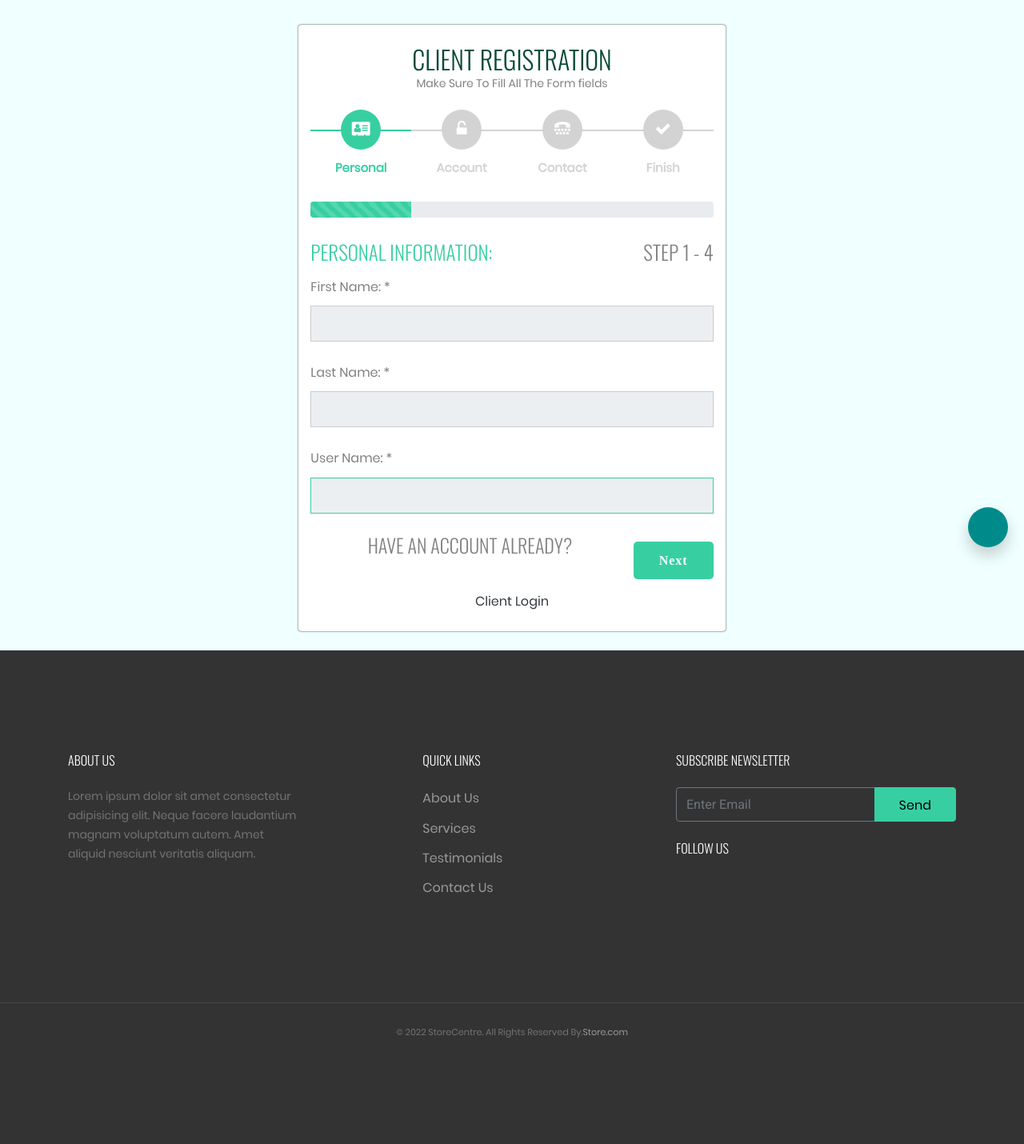
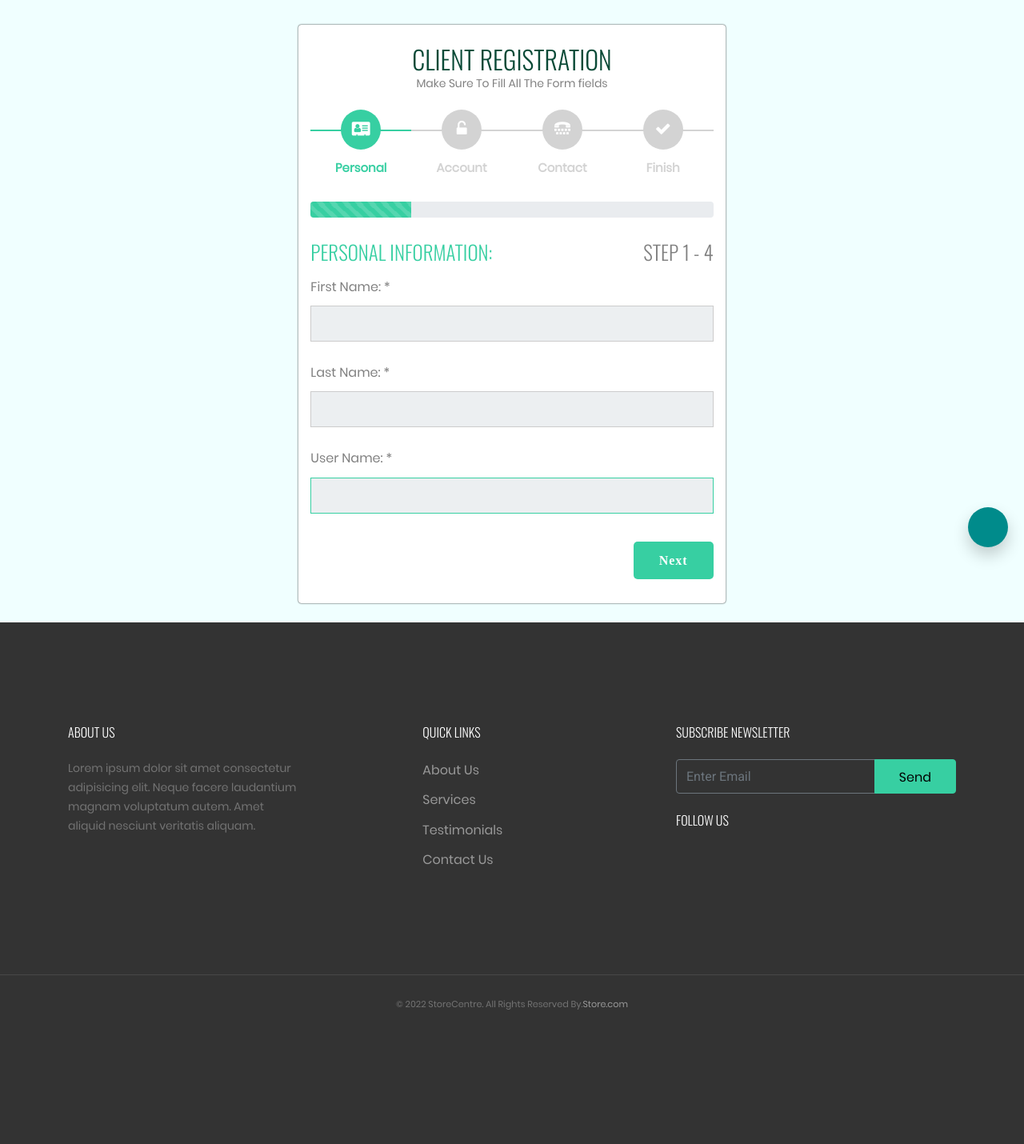
Before and after one commit to ezekielkibiego/Store_Centre, a Django app: page /client_register/ in a window 1280 px wide; the page is wider, and only the part inside the window is pictured. Shown: the part 216-1646 px from the top of that part at 80% size. After the commit the page ends 1478 px from the top of that part, so only its background shows below. Run offline with Django 3.2, Linux system fonts and the light colour scheme; some libraries are stand-ins or nearby versions; some web fonts are replaced.

Commit message:
remigrations

```diff
--- a/templates/client_registration.html
+++ b/templates/client_registration.html
@@ -64,8 +64,8 @@
                 {{form.username}}
               </div>
               <input type="button" style="border-radius: 5px;" name="next" class="next action-button" value="Next" />
-              <h4>Have an account already?</h4>
-              <a style="border-radius: 50px;" class="text-dark dropdown-item" href="{% url 'client_login' %}">Client Login</a>
+              <!-- <h4>Have an account already?</h4>
+              <a style="border-radius: 50px;" class="text-dark dropdown-item" href="{% url 'client_login' %}">Client Login</a> -->
             </fieldset>
             <fieldset>
               <div class="form-card">
```
Also changed, not shown: analytics/migrations/0001_initial.py, store/migrations/0001_initial.py, store/migrations/0011_profile.py (deleted), transport/migrations/0001_initial.py, units/migrations/0001_initial.py, units/migrations/0002_auto_20220125_1158.py (deleted).
